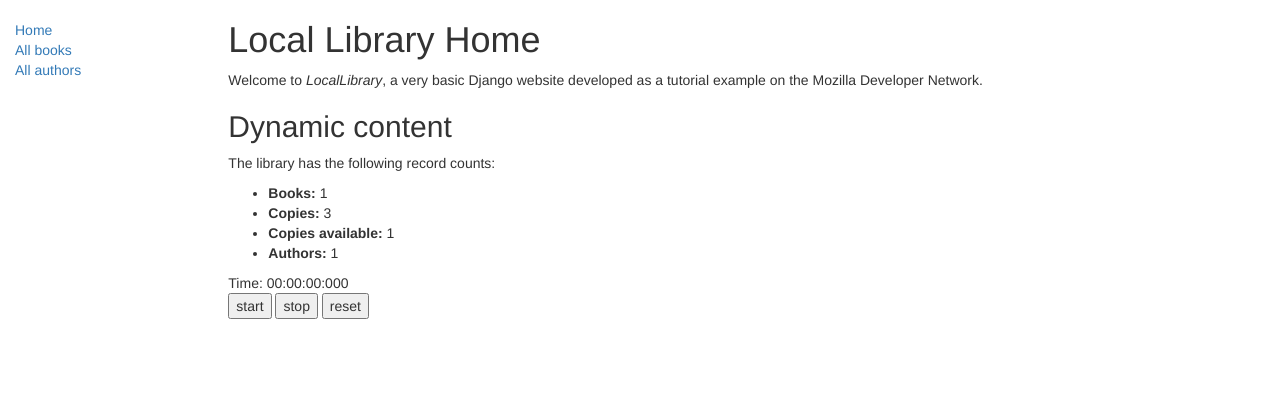
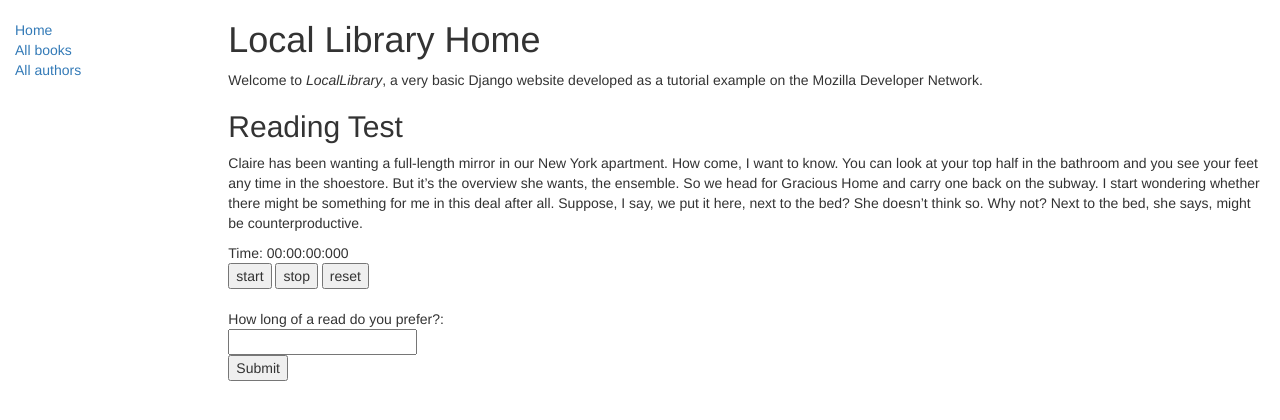
Before and after one commit to colleenlam/read-it, a Django app: page /catalog/ in a window 1280 px wide. Shown: the top 420 px of the page. Run offline with Django 3.2, Linux system fonts and the light colour scheme; data comes from the database, SQL or seed files in the repository; some libraries are stand-ins or nearby versions.

Commit message:
reading test as form

```diff
--- a/locallibrary/catalog/templates/index.html
+++ b/locallibrary/catalog/templates/index.html
@@ -4,16 +4,6 @@
 <h1>Local Library Home</h1>
 
   <p>Welcome to <em>LocalLibrary</em>, a very basic Django website developed as a tutorial example on the Mozilla Developer Network.</p>
-
-<h2>Dynamic content</h2>
-
-  <p>The library has the following record counts:</p>
-  <ul>
-    <li><strong>Books:</strong> {{ num_books }}</li>
-    <li><strong>Copies:</strong> {{ num_instances }}</li>
-    <li><strong>Copies available:</strong> {{ num_instances_available }}</li>
-    <li><strong>Authors:</strong> {{ num_authors }}</li>
-  </ul>
 
 <script>
 var	clsStopwatch = function() {
@@ -101,10 +91,21 @@ function reset() {
 </script>
 
 <body onload="show();">
+  <h2>Reading Test</h2>
+  <p>Claire has been wanting a full-length mirror in our New York apartment. How come, I want to know. You can look at your top half in the bathroom and you see your feet any time in the shoestore. But it’s the overview she wants, the ensemble. So we head for Gracious Home and carry one back on the subway. I start wondering whether there might be something for me in this deal after all. Suppose, I say, we put it here, next to the bed? She doesn’t think so. Why not? Next to the bed, she says, might be counterproductive.</p>
 	<div>Time: <span id="time"></span></div>
 	<input type="button" value="start" onclick="start();">
 	<input type="button" value="stop" onclick="stop();">
-	<input type="button" value="reset" onclick="reset()">
+  <input type="button" value="reset" onclick="reset()">
+  <br>
+  <br>
+  <form action="/action_page.php">
+    How long of a read do you prefer?:<br>
+    <input type="text" name="preftime" value="">
+    <br>
+    <input type="submit" value="Submit">
+  </form>
+
 </body>
 
 {% endblock %}
```
